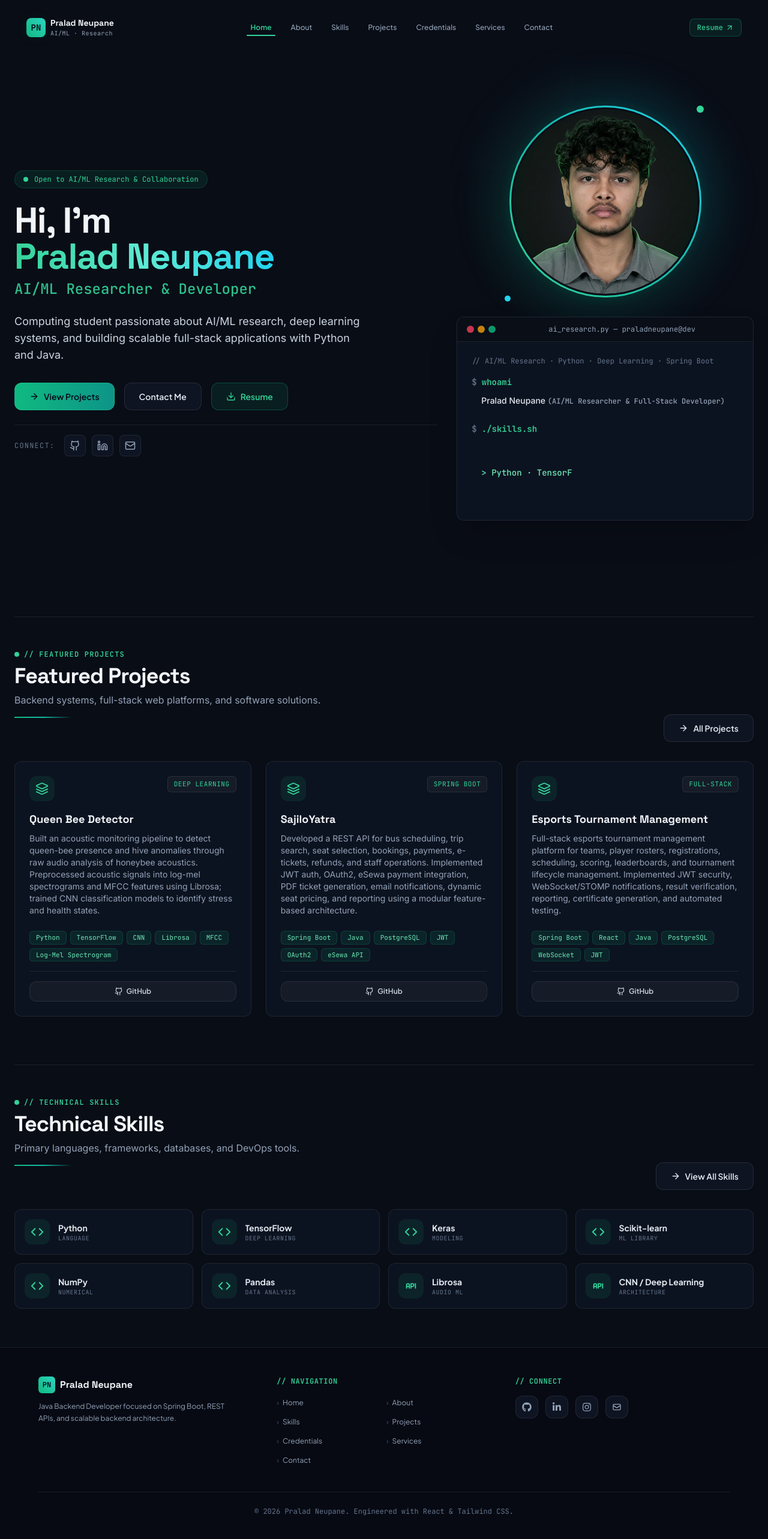
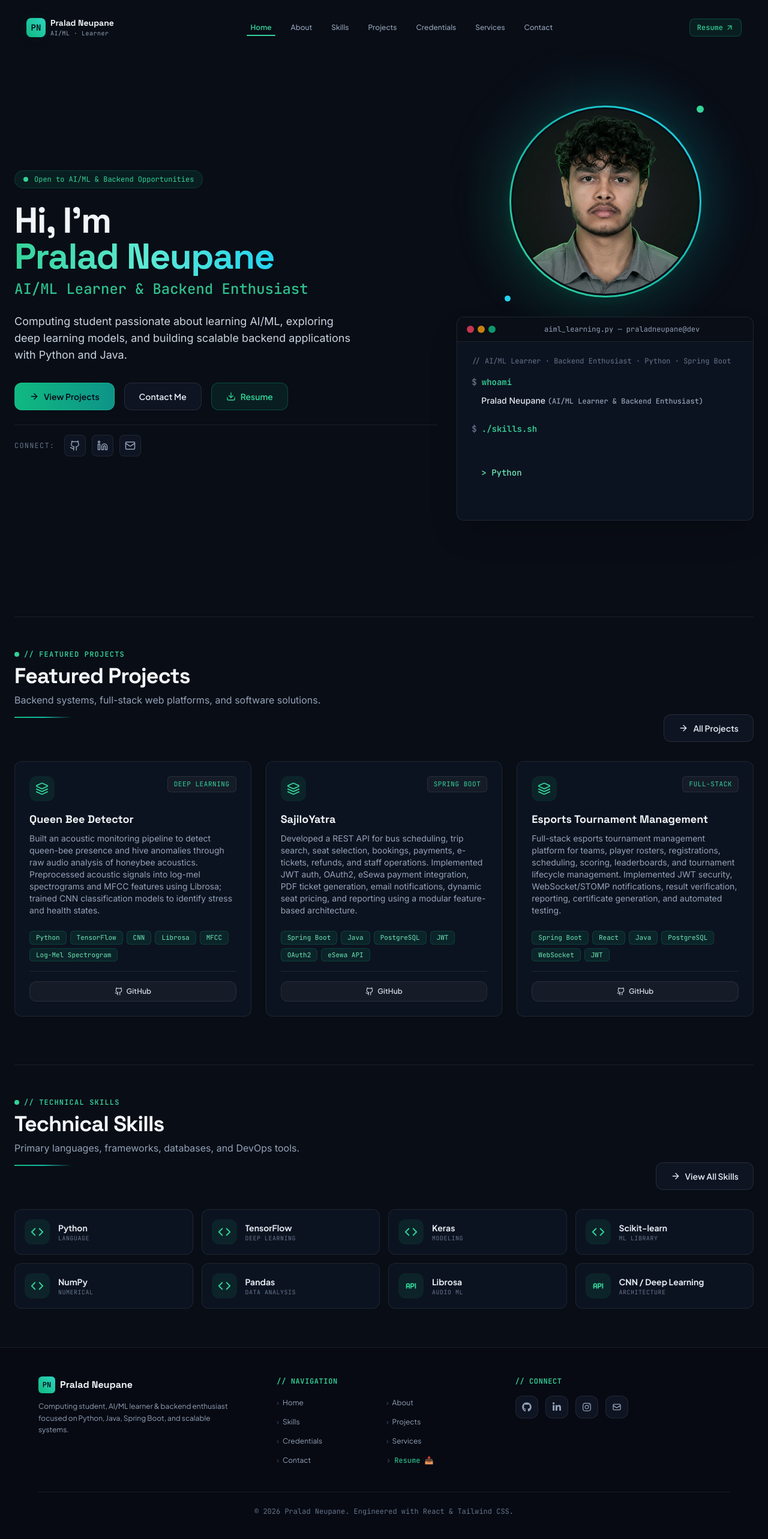
Before and after one commit to pra-neupane01/pralad-portfolio, a React (Vite) app in the folder portfolio-frontend/: page / in a window 1280 px wide. Shown: the top 2566 px of the page at 60% size. Built offline with nearby package versions, Linux system fonts and the light colour scheme.

Commit message:
Update portfolio: change title to AI/ML Learner & Backend Enthusiast, link resume across all sections, and remove research phrasing

```diff
--- a/portfolio-frontend/src/components/common/Footer.jsx
+++ b/portfolio-frontend/src/components/common/Footer.jsx
@@ -1,6 +1,6 @@
 import { Link } from 'react-router-dom';
 import { socialLinks } from '@/data/socials';
-import { NAV_ITEMS } from '@/utils/constants';
+import { NAV_ITEMS, RESUME_PATH } from '@/utils/constants';
 
 export default function Footer() {
   const year = new Date().getFullYear();
@@ -20,7 +20,7 @@ export default function Footer() {
               </span>
             </div>
             <p className="text-xs text-slate-400 leading-relaxed max-w-xs">
-              Java Backend Developer focused on Spring Boot, REST APIs, and scalable backend architecture.
+              Computing student, AI/ML learner &amp; backend enthusiast focused on Python, Java, Spring Boot, and scalable systems.
             </p>
           </div>
 
@@ -39,6 +39,15 @@ export default function Footer() {
                   <span className="text-slate-600">›</span> {item.name}
                 </Link>
               ))}
+              <a
+                href={RESUME_PATH}
+                target="_blank"
+                rel="noopener noreferrer"
+                download
+                className="text-xs text-emerald-400 hover:text-emerald-300 font-mono transition-colors py-1 flex items-center gap-1.5"
+              >
+                <span className="text-slate-600">›</span> Resume 📥
+              </a>
             </div>
           </div>
 
--- a/portfolio-frontend/src/components/common/Navbar.jsx
+++ b/portfolio-frontend/src/components/common/Navbar.jsx
@@ -46,7 +46,7 @@ export default function Navbar() {
                   Pralad Neupane
                 </span>
                 <span className="text-[10px] font-mono text-slate-400 tracking-wider">
-                  AI/ML · Research
+                  AI/ML · Learner
                 </span>
               </div>
             </motion.div>
--- a/portfolio-frontend/src/components/home/Hero.jsx
+++ b/portfolio-frontend/src/components/home/Hero.jsx
@@ -19,7 +19,7 @@ export default function Hero() {
           >
             <div className="inline-flex items-center gap-2.5 px-3.5 py-1.5 rounded-full bg-emerald-500/10 border border-emerald-500/20 text-emerald-400 text-xs font-mono">
               <span className="w-2 h-2 rounded-full bg-emerald-400 animate-pulse shadow-emerald-glow"></span>
-              <span>Open to AI/ML Research &amp; Collaboration</span>
+              <span>Open to AI/ML &amp; Backend Opportunities</span>
             </div>
           </motion.div>
 
@@ -36,7 +36,7 @@ export default function Hero() {
               </span>
             </h1>
             <p className="text-xl sm:text-2xl font-mono text-emerald-400/90 font-medium">
-              AI/ML Researcher & Developer
+              AI/ML Learner &amp; Backend Enthusiast
             </p>
           </motion.div>
 
--- a/portfolio-frontend/src/components/home/TerminalCard.jsx
+++ b/portfolio-frontend/src/components/home/TerminalCard.jsx
@@ -43,14 +43,14 @@ export default function TerminalCard() {
           <div className="w-3 h-3 rounded-full bg-emerald-500/80"></div>
         </div>
         <div className="mx-auto text-xs font-mono text-slate-400">
-          ai_research.py — {profile.fullName.toLowerCase().replace(' ', '')}@dev
+          aiml_learning.py — {profile.fullName.toLowerCase().replace(' ', '')}@dev
         </div>
       </div>
 
       {/* Terminal Content */}
       <div className="p-6 font-mono text-sm leading-relaxed flex-grow flex flex-col">
         <div className="text-slate-500 text-xs mb-4">
-          // AI/ML Research · Python · Deep Learning · Spring Boot
+          // AI/ML Learner · Backend Enthusiast · Python · Spring Boot
         </div>
 
         <div className="text-emerald-400 mb-2 font-semibold">
--- a/portfolio-frontend/src/data/profile.js
+++ b/portfolio-frontend/src/data/profile.js
@@ -1,13 +1,13 @@
 // Profile data for the portfolio
-// Updated to reflect AI/ML, Python, and Research focus
+// Updated to reflect AI/ML, Python, and Backend Learner focus
 
 export const profile = {
   fullName: 'Pralad Neupane',
-  title: 'AI/ML Researcher & Full-Stack Developer',
-  headerTitle: 'Pralad Neupane | AI/ML & Software Development',
-  subtitle: 'Python · TensorFlow · Spring Boot · Research',
+  title: 'AI/ML Learner & Backend Enthusiast',
+  headerTitle: 'Pralad Neupane | AI/ML & Backend Learner',
+  subtitle: 'Python · TensorFlow · Java · Spring Boot · Learner',
   introLine:
-    'Computing student passionate about AI/ML research, deep learning systems, and building scalable full-stack applications with Python and Java.',
+    'Computing student passionate about learning AI/ML, exploring deep learning models, and building scalable backend applications with Python and Java.',
   location: 'Itahari, Nepal',
 
   email: 'praladneupane01@gmail.com',
@@ -27,10 +27,10 @@ export const profile = {
     location: 'Itahari, Nepal',
   },
 
-  aboutSummary: `Computing student with a strong interest in AI/ML and software development. I have built a deep learning audio classification project in TensorFlow, along with several full-stack applications using Java, Spring Boot, Python, and React. I enjoy turning ideas into working systems, testing them honestly, and writing clean code. I am looking for a research team where I can learn research methods, read papers, run experiments, and contribute to practical, responsible AI.`,
+  aboutSummary: `Computing student with a strong passion for AI/ML and backend development. I am an enthusiastic learner building hands-on projects, including a deep learning audio classification model in TensorFlow alongside web applications using Java, Spring Boot, Python, and React. I enjoy learning by doing, turning concepts into working code, and continuously expanding my engineering knowledge.`,
 
   careerObjective:
-    'Focused on AI/ML research, deep learning, and building production-grade software. Eager to contribute to responsible AI systems, explore networking and distributed computing, and grow through rigorous research and engineering practice.',
+    'Focused on learning AI/ML fundamentals, deep learning concepts, and building solid backend systems. Eager to grow as a developer, gain practical experience, and contribute through dedicated learning and engineering practice.',
 
   resumePath: '/resume.pdf',
 };
--- a/portfolio-frontend/src/pages/About.jsx
+++ b/portfolio-frontend/src/pages/About.jsx
@@ -11,7 +11,7 @@ export default function About() {
     <div className="py-12 md:py-20 max-w-5xl mx-auto space-y-12">
       <SectionHeader
         title="About Me"
-        subtitle="AI/ML researcher, software engineer, and computing student."
+        subtitle="AI/ML learner, backend enthusiast, and computing student."
       />
 
       <div className="grid lg:grid-cols-12 gap-10 lg:gap-12 items-center">
--- a/portfolio-frontend/src/utils/constants.js
+++ b/portfolio-frontend/src/utils/constants.js
@@ -2,9 +2,9 @@
 
 export const SITE = {
   name: 'Pralad Neupane',
-  title: 'Pralad Neupane | AI/ML Researcher & Developer',
+  title: 'Pralad Neupane | AI/ML Learner & Backend Enthusiast',
   description:
-    'Portfolio of Pralad Neupane — Computing student, AI/ML researcher, and full-stack developer specializing in deep learning, Python, Spring Boot, and scalable web applications.',
+    'Portfolio of Pralad Neupane — Computing student, AI/ML learner, and backend enthusiast building projects with Python, TensorFlow, Java, and Spring Boot.',
   url: 'https://praladneupane.com.np',
   author: 'Pralad Neupane',
 };
@@ -23,12 +23,12 @@ export const NAV_ITEMS = [
   { name: 'Contact', path: '/contact' },
 ];
 
-// Terminal typing lines for the hero section — AI/ML & Python focus
+// Terminal typing lines for the hero section — AI/ML & Backend Learner focus
 export const TERMINAL_LINES = [
-  '> AI/ML Researcher & Developer',
+  '> AI/ML Learner & Backend Enthusiast',
   '> Python · TensorFlow · CNNs',
-  '> Spring Boot · REST APIs',
-  '> Deep Learning · Audio AI',
+  '> Java · Spring Boot · REST APIs',
+  '> Deep Learning & Audio AI Learner',
   '> Full-Stack · React · PostgreSQL',
-  '> Computer Networks & Systems',
+  '> Networking & Systems Explorer',
 ];
```
Also changed, not shown: portfolio-frontend/public/resume-pralad-neupane.txt.
